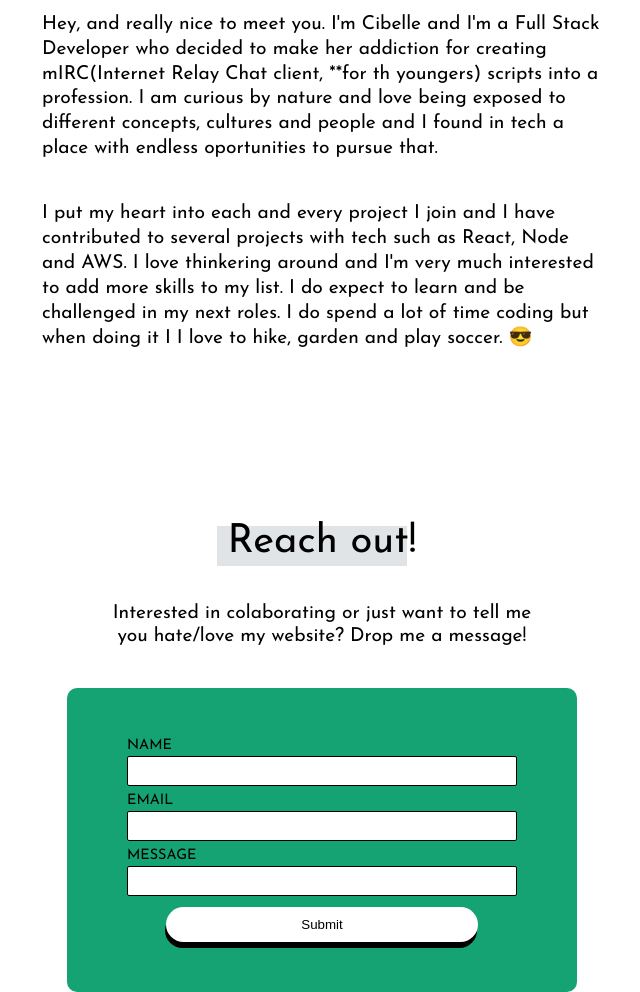
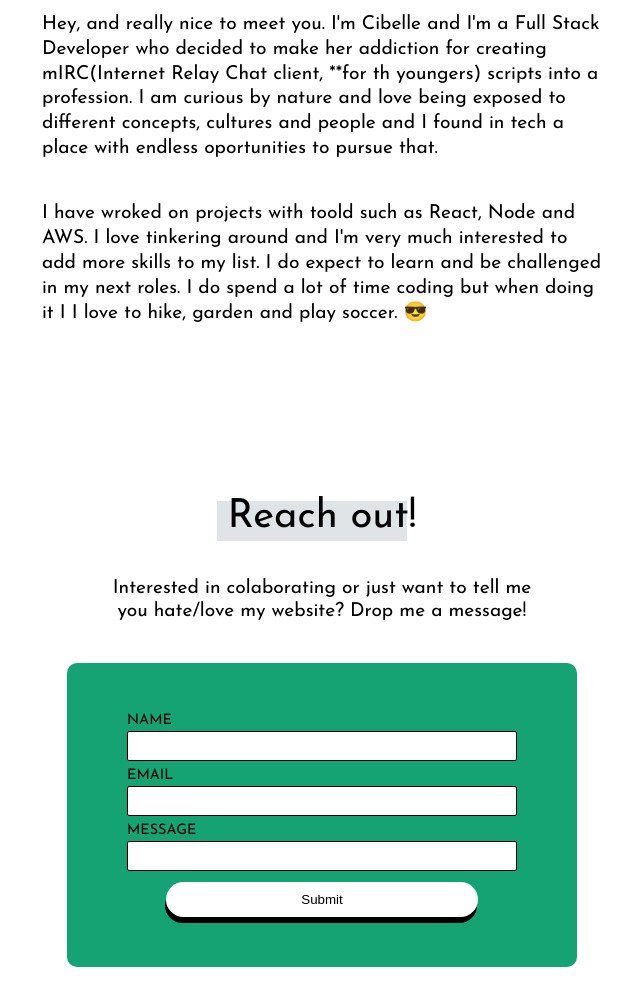
Before and after one commit to cibellem/cibelle-portfolio, a Gatsby site: page / in a window 1280 px wide. Shown: the part 3035-4027 px from the top of the page, without its empty margins (318-958 px from the left). Built offline with nearby package versions, Linux system fonts and the light colour scheme; Gatsby itself is replaced by a stand-in of ours; no server answers.

Commit message:
fix typo

```diff
--- a/src/components/nav.js
+++ b/src/components/nav.js
@@ -58,8 +58,7 @@ const NavBar = () => {
   }, [prevScrollPos, visible, handleScroll]);
 
   useEffect(() => {
-    console.log(window.outerWidth);
-    if (open && window.outerWidth >= "768") {
+      if (open && window.outerWidth >= "768") {
       document.body.style.overflow = "hidden";
     } else {
       document.body.style.overflow = "visible";
--- a/src/components/sections/about.js
+++ b/src/components/sections/about.js
@@ -51,9 +51,8 @@ const About = () => {
         pursue that.
       </p>
       <p>
-        I put my heart into each and every project I join and I have contributed
-        to several projects with tech such as React, Node and AWS. I love
-        thinkering around and I'm very much interested to add more skills to my
+        I have wroked on projects with toold such as React, Node and AWS. I love
+        tinkering around and I'm very much interested to add more skills to my
         list. I do expect to learn and be challenged in my next roles. I do
         spend a lot of time coding but when doing it I I love to hike, garden
         and play soccer. 😎
```
